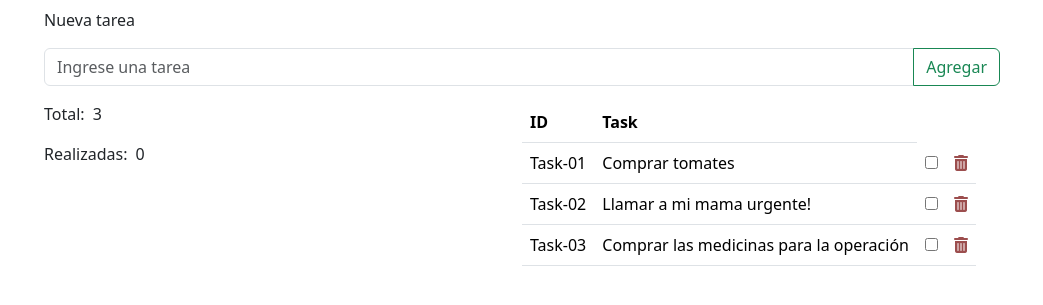
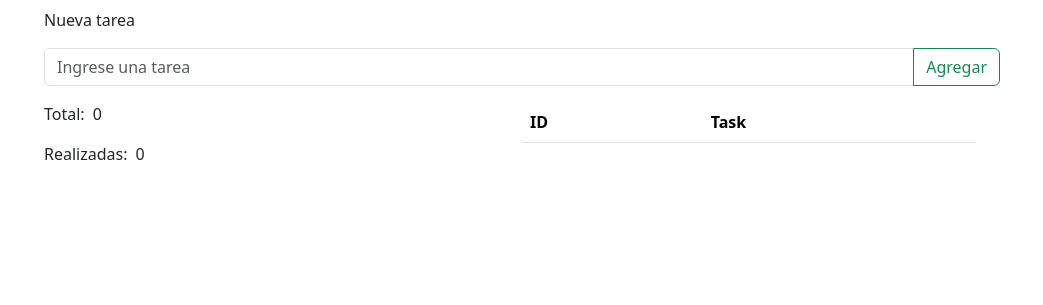
Before and after one commit to holydoritoz/JS-ToDo-List, a plain HTML site: page index.html in a window 1280 px wide. Shown: the part 153-458 px from the top of the page, without its empty margins (118-1161 px from the left). Drawn offline with nearby package versions, Linux system fonts and the light colour scheme.

Commit message:
update 11.9

```diff
--- a/assets/css/styles.css
+++ b/assets/css/styles.css
@@ -14,4 +14,5 @@ button i {
 
 .completed{
     text-decoration: line-through;
+
 }
--- a/assets/script/main.js
+++ b/assets/script/main.js
@@ -4,28 +4,15 @@ const taskList = document.querySelector('#task-list');
 const totalTaskCounter = document.querySelector('#total-task');
 const doneTaskCounter = document.querySelector('#done-task');
 
-let taskArray = [
-    {id:'Task-01',
-     task: 'Comprar tomates',
-     complete:false
-    },
-    {id:'Task-02 ',
-     task: 'Llamar a mi mama urgente!',
-     complete:false
-    },
-    {id:'Task-03',
-     task: 'Comprar las medicinas para la operación',
-     complete:false
-    },
-];
+let taskArray = [];
+let taskIdCounter = 1;
+
 
 addButton.addEventListener('click', () =>{
     // Agregamos la nueva tarea al arreglo
     const newtask = inputField.value;
-    const timeStamp = Date.now();
-    const lastTwoDigits = String(timeStamp).slice(-2);
 
-    taskArray.push( { id:lastTwoDigits, task: newtask, complete:false} )
+    taskArray.push( { id:taskIdCounter++, task: newtask, complete:false} )
     inputField.value = '';
 
     updateTaskList();
@@ -87,7 +74,7 @@ function updateTaskList() {
 taskList.addEventListener('change', (event) => {
     if (event.target.matches('input[type="checkbox"]')) {
         const taskId = event.target.closest('tr').querySelector('td:first-child').textContent;
-        const task = taskArray.find((t) => t.id === taskId);
+        const task = taskArray.find((t) => t.id === parseInt(taskId, 10));
 
         if (task) {
             task.complete = event.target.checked;
```
